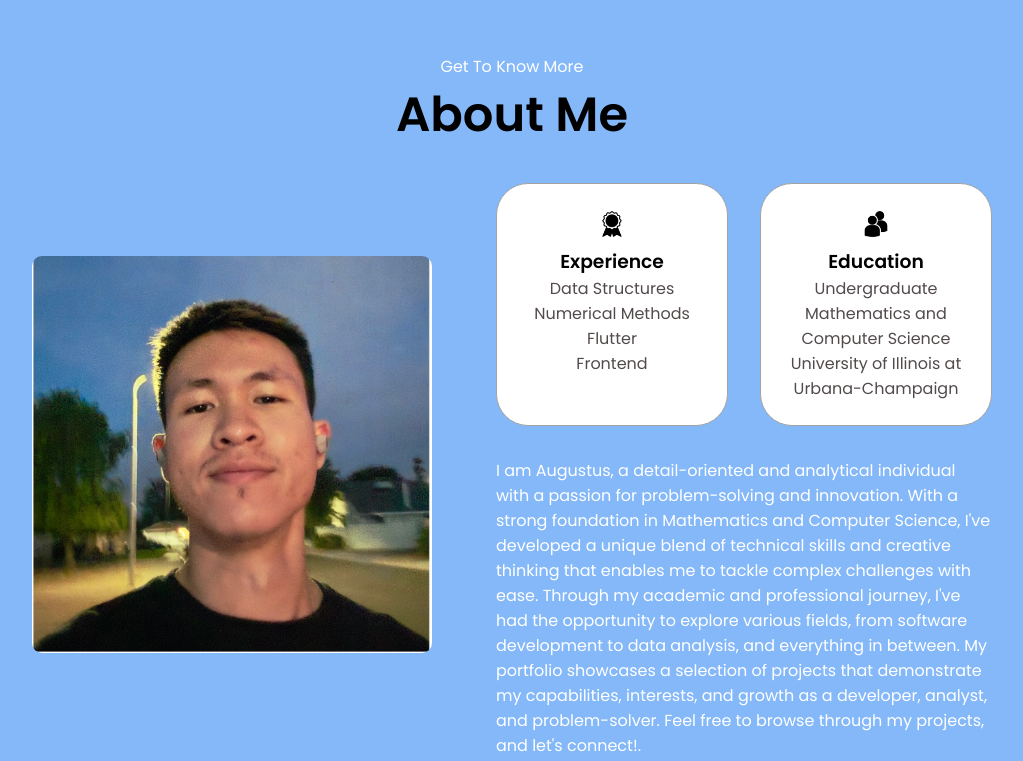
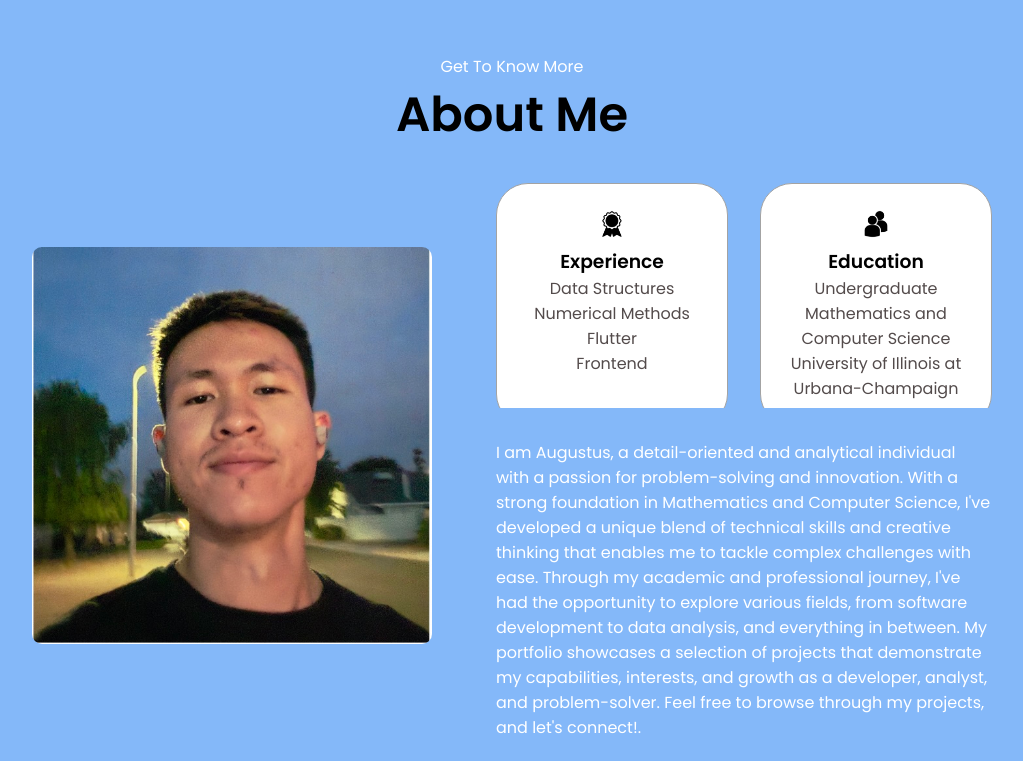
Before and after one commit to hauhaupham1/Portfolio, a plain HTML site: page index.html in a window 1280 px wide. Shown: the part 874-1635 px from the top of the page, without its empty margins (128-1151 px from the left). Drawn offline with Linux system fonts and the light colour scheme.

Commit message:
Update style.css

```diff
--- a/style.css
+++ b/style.css
@@ -159,7 +159,7 @@ a:hover {
 
 section {
   padding-top: 4vh;
-  min-width: 96vh;
+  height: 96vh;
   margin: 0 10rem;
   box-sizing: border-box;
   min-height: fit-content;
```
